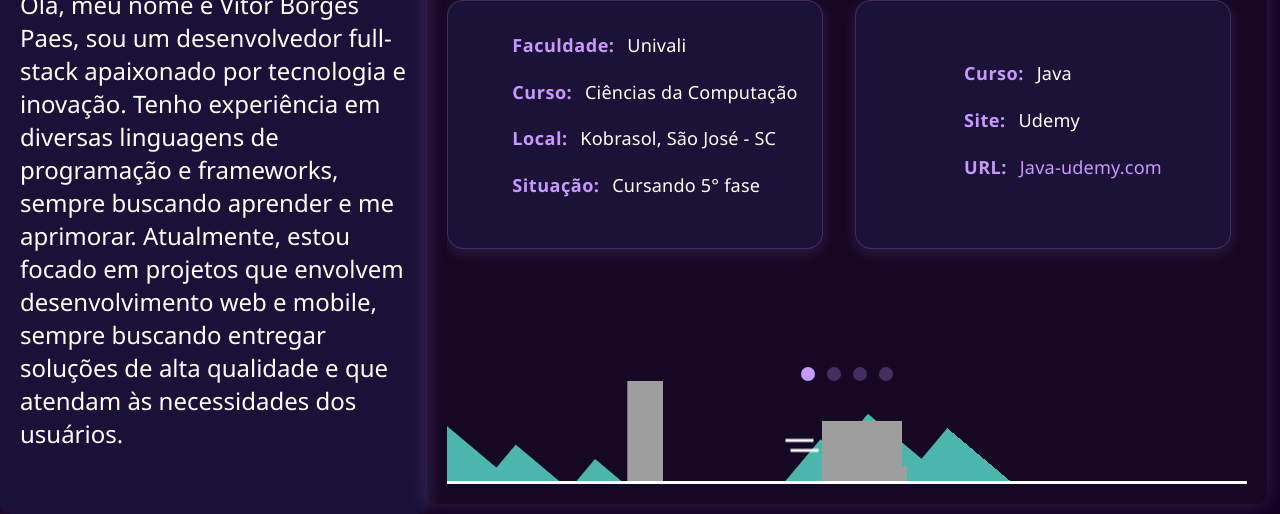
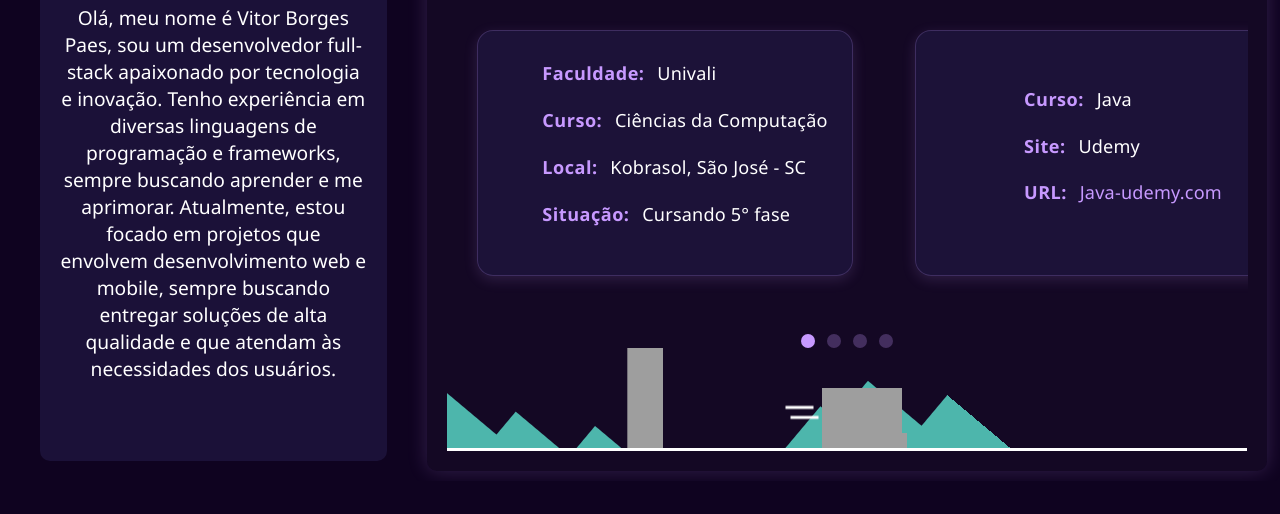
Before and after one commit to vitorlpb/portifolio, a plain HTML site: page index.html in a window 1280 px wide. Shown: the part 428-942 px from the top of the page. After the commit the page ends 909 px from the top, so only its background shows below. Drawn offline with Linux system fonts and the light colour scheme; grey boxes are pictures that could not be loaded.

Commit message:
Aprimoramento do css (mobile e desktop)

```diff
--- a/index.html
+++ b/index.html
@@ -54,9 +54,9 @@
 
 </div>
 
-  <div class="grid-info"> <!-- teste -->
+  <div class="grid-info">
 
-  <div class="description sectionBorder ">
+  <div class="description info-border">
     <h2 class="title_middle">Sobre mim</h2>
     <p>Olá, meu nome é Vitor Borges Paes, sou um desenvolvedor full-stack apaixonado por tecnologia e inovação. Tenho experiência em diversas linguagens de programação e frameworks, sempre buscando aprender e me aprimorar.  Atualmente, estou focado em projetos que envolvem desenvolvimento web e mobile, sempre buscando entregar soluções de alta qualidade e que atendam às necessidades dos usuários.</p>
   </div>
@@ -87,7 +87,7 @@
   </div>
 </section>
 
-</div> <!-- fim teste -->
+</div>
 
 <script src="./src/controller/formationAnimation.js"></script>
 <script src="./src/controller/navAnimation.js"></script>
--- a/src/style-desktop.css
+++ b/src/style-desktop.css
@@ -147,7 +147,7 @@ section {
   margin-right: 1.5%;
   /* margin-left: 1.5%; mobile*/
   margin-top: 1%;
-  font-size: 1.1rem;
+  /* font-size: 1.1rem; new */
   line-height: 1.6;
   color: #ccc;
   text-align: justify;
@@ -164,10 +164,12 @@ section {
   padding: 20px;
 }
 
-/* .grid-info {
-  display: grid;
-  grid-template-columns: 0.5fr auto;
-} */
+.info-border {
+  border-radius: 10px;
+  padding: 20px;
+  margin: 20px 40px;
+}
+
 
 .grid-info {
   display: grid;
@@ -178,7 +180,9 @@ section {
 
 .description {
   background: rgba(30, 20, 60, 0.85);
-  font-size: clamp(1rem, 2vw, 1.5rem);
+
+  font-size: max(1.2rem, 1vw);
+  text-align: center;
 }
 
 .title_middle {
@@ -210,7 +214,8 @@ a {
   border-radius: 16px;
   box-shadow: 0 4px 14px 0 rgba(199, 153, 255, 0.15);
   padding: 1.5% 1.5% 1.5% 1.5%;
-  margin-bottom: 100px;
+  margin: 30px 0 40px 30px;
+  /* margin-bottom: 40px; */
   border: 1.5px solid #c799ff33;
   backdrop-filter: blur(2px);
   transition: box-shadow 0.3s;
--- a/src/style-mobile.css
+++ b/src/style-mobile.css
@@ -219,6 +219,12 @@ section {
   border-radius: 10px;
   box-shadow: 0 0 20px rgba(199, 153, 255, 0.2);
   padding: 20px;
+}
+
+.info-border {
+  border-radius: 10px;
+  padding: 20px;
+  margin: 20px 40px;
 }
 
 .description {
```
